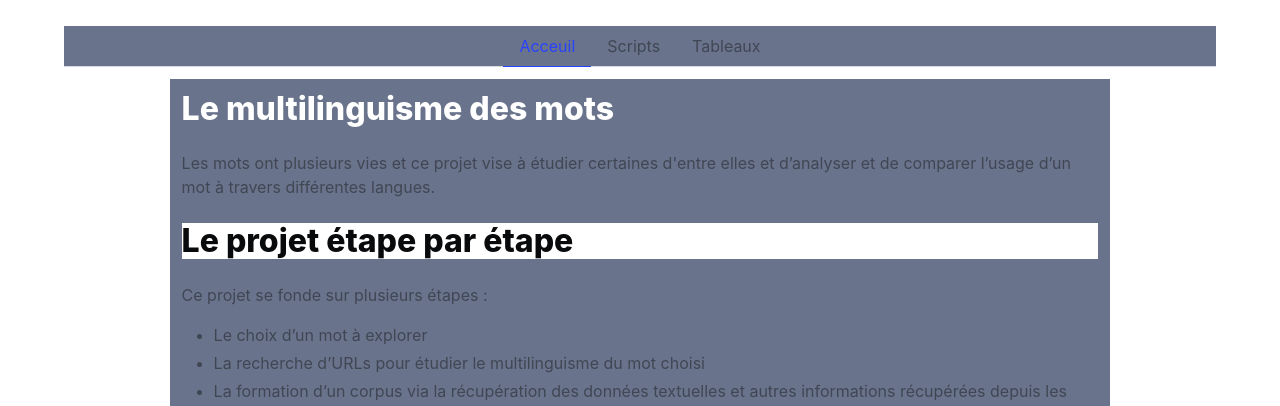
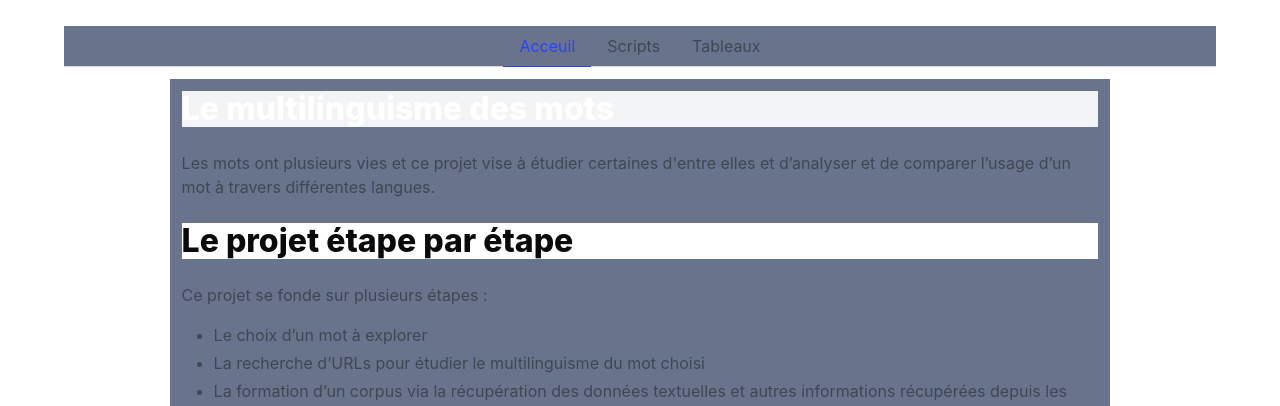
Before and after one commit to Tyl14/PPE1, a plain HTML site: page index.html in a window 1280 px wide. Shown: the part 391-797 px from the top of the page. Drawn offline with nearby package versions, Linux system fonts and the light colour scheme.

Commit message:
test lien

```diff
--- a/index.html
+++ b/index.html
@@ -38,7 +38,7 @@
    <div class="columns is-centered">
     <div class="column is-four-fifths has-background-grey">
      <div class="block content">
-      <h3 class="title is-3 has-text-white has-background-light-grey">
+      <h3 class="title is-3 has-text-white has-background-light">
      Le multilinguisme des mots
       </h3>
       <p>
```
